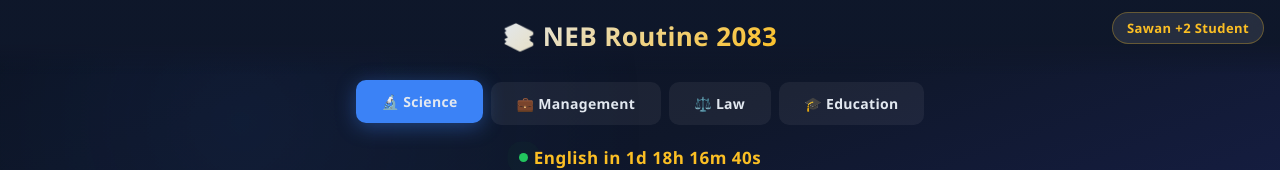
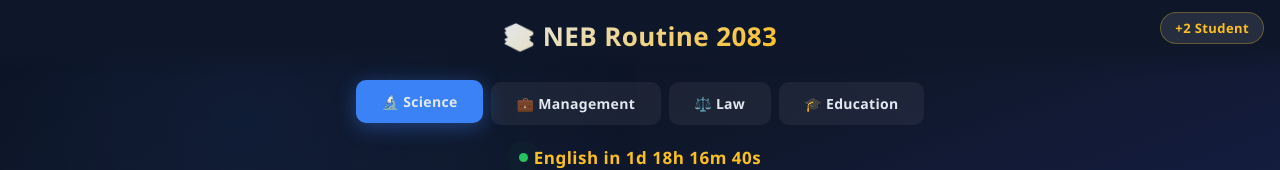
Before and after one commit to sawan9898/neb-routine-2083, a plain HTML site: page index.html in a window 1280 px wide. Shown: the top 170 px of the page. Drawn offline with Linux system fonts and the light colour scheme.

Commit message:
Update index.html

```diff
--- a/index.html
+++ b/index.html
@@ -657,7 +657,7 @@
 <body>
 
     <header>
-        <div class="name-badge">Sawan +2 Student</div>
+        <div class="name-badge">+2 Student</div>
         <span>📚 NEB Routine 2083</span>
     </header>
 
```
